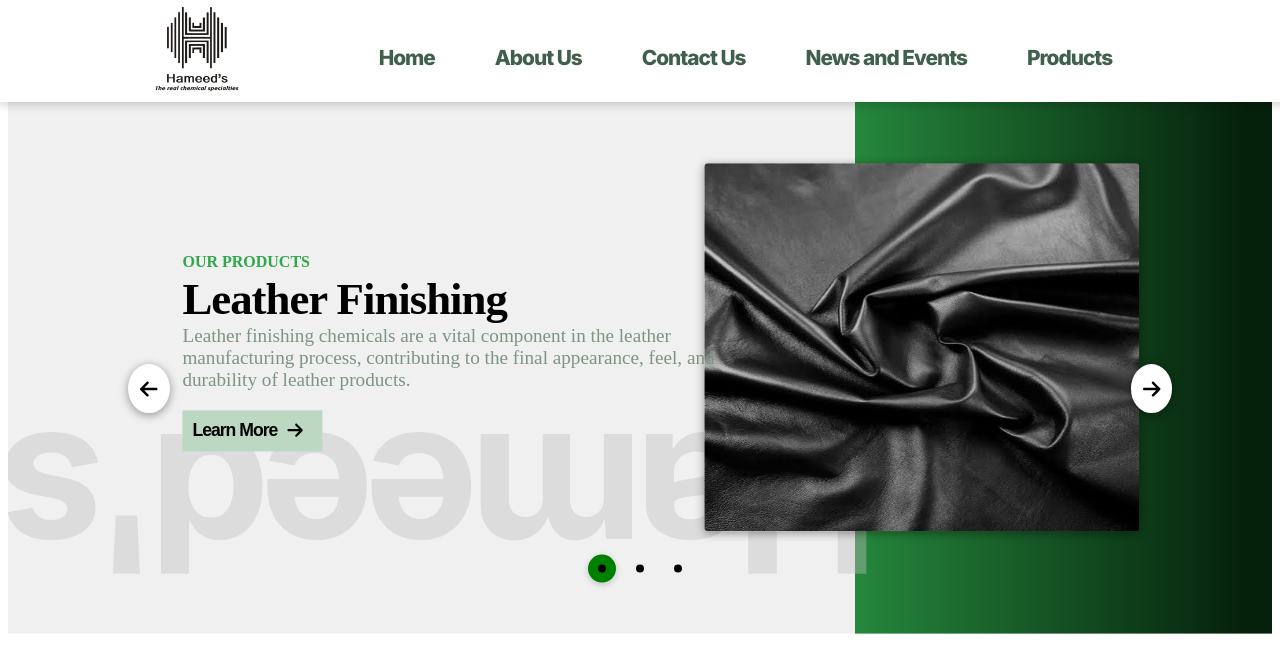
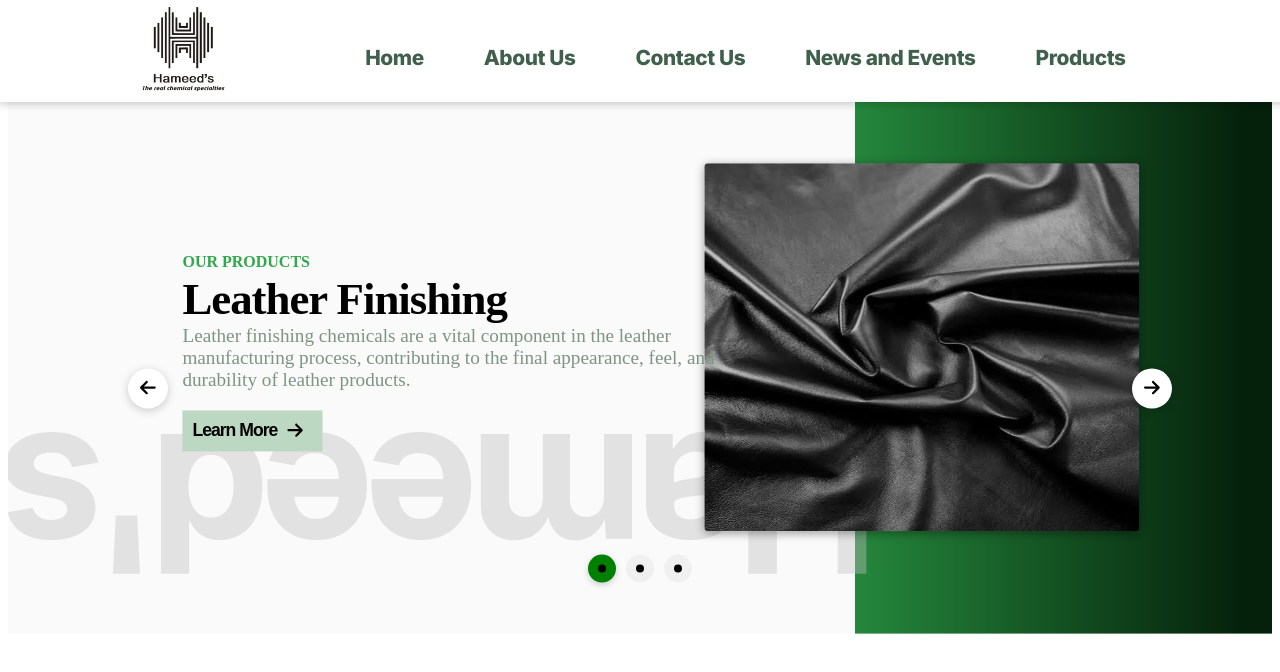
Before and after one commit to burhanmoin1/Hameeds, a Next.js app: page / in a window 1280 px wide. Shown: the top 672 px of the page. Built offline with nearby package versions, Linux system fonts and the light colour scheme; a web font is replaced by a local one.

Commit message:
'changes;

```diff
--- a/app/Carousel.js
+++ b/app/Carousel.js
@@ -1,5 +1,5 @@
 'use client';
-import React, { useState, useEffect } from 'react';
+import React, { useState, useEffect, useRef} from 'react';
 import { FontAwesomeIcon } from '@fortawesome/react-fontawesome';
 import { faArrowRight, faArrowLeft } from '@fortawesome/free-solid-svg-icons';
 import firstimage from './blackleather.jpg';
@@ -36,32 +36,104 @@ const imagesDetails = [
 
 const Carousel = () => {
   const [currentImageIndex, setCurrentImageIndex] = useState(0);
+  const startXRef = useRef(0);
+  const isDraggingRef = useRef(false);
+  const [timer, setTimer] = useState(null);
+
+  const resetTimer = () => {
+    clearInterval(timer); // clear previous timer
+    const newTimer = setInterval(() => {
+      setCurrentImageIndex((prevIndex) => (prevIndex + 1) % imagesDetails.length);
+    }, 18000); // set new timer
+    setTimer(newTimer);
+  };
 
   useEffect(() => {
     const interval = setInterval(() => {
       setCurrentImageIndex((prevIndex) => (prevIndex + 1) % imagesDetails.length);
-    }, 1800000);
+    }, 18000);
+
+    resetTimer(); // Reset the timer whenever the component mounts
 
     return () => clearInterval(interval);
   }, []);
 
+
   const goToNextSlide = () => {
     setCurrentImageIndex((prevIndex) => (prevIndex + 1) % imagesDetails.length);
+    resetTimer();
   };
 
   const goToPrevSlide = () => {
     setCurrentImageIndex((prevIndex) =>
       prevIndex === 0 ? imagesDetails.length - 1 : prevIndex - 1
     );
+    resetTimer();
+  };
+
+  const handleTouchStart = (e) => {
+    startXRef.current = e.touches[0].clientX;
+    isDraggingRef.current = true;
+  };
+
+  const handleTouchMove = (e) => {
+    if (!isDraggingRef.current) return;
+    const currentX = e.touches[0].clientX;
+    const diff = currentX - startXRef.current;
+    if (Math.abs(diff) > 50) {
+      if (diff > 0) {
+        goToPrevSlide();
+      } else {
+        goToNextSlide();
+      }
+      isDraggingRef.current = false;
+    }
+  };
+
+  const handleTouchEnd = () => {
+    isDraggingRef.current = false;
+  };
+
+  const handleMouseDown = (e) => {
+    startXRef.current = e.clientX;
+    isDraggingRef.current = true;
+  };
+
+  const handleMouseMove = (e) => {
+    if (!isDraggingRef.current) return;
+    const currentX = e.clientX;
+    const diff = currentX - startXRef.current;
+    if (Math.abs(diff) > 200) {
+      if (diff > 0) {
+        goToPrevSlide();
+      } else {
+        goToNextSlide();
+      }
+      isDraggingRef.current = false;
+    }
+  };
+
+  const handleMouseUp = () => {
+    isDraggingRef.current = false;
   };
 
   const goToSlide = (index) => {
     console.log('Go to slide clicked');
     setCurrentImageIndex(index);
+    resetTimer();
   };
 
   return (
-    <div className='carousel-container'>
+    <div
+      className='carousel-container'
+      onTouchStart={handleTouchStart}
+      onTouchMove={handleTouchMove}
+      onTouchEnd={handleTouchEnd}
+      onMouseDown={handleMouseDown}
+      onMouseMove={handleMouseMove}
+      onMouseUp={handleMouseUp}
+      onMouseLeave={handleMouseUp}
+    >
       <div className='carousel'>
         <h2 className='Hameedsheading'>Hameed's</h2>
         <div className='slides' style={{ transform: `translateX(-${currentImageIndex * 100}%)` }}>
--- a/app/globals.css
+++ b/app/globals.css
@@ -1,6 +1,5 @@
 .body {
   font-family: "Radio Canada Big";
-  letter-spacing: -1px;
 }
 
 .main-header {
@@ -14,14 +13,14 @@
   height: auto;
   overflow: hidden;
   z-index: 100;
-  box-shadow: 0px 2px 10px rgba(0, 0, 0, .2);
+  box-shadow: 0px 2px 8px rgba(0, 0, 0, .2);
 }
 
 .desktop-links {
   transform: translateY(45%);
   font-size: 1.3rem;
   font-weight: 800;
-  letter-spacing: -1px;
+  letter-spacing: -.4px;
 }
 
 .individual-link {
@@ -69,7 +68,7 @@
   background-color: transparent !important;
   border: none;
   outline: none !important;
-  z-index: 1000;
+  z-index: 180;
   }
 
 .menu-icon {
@@ -78,7 +77,7 @@
   position: relative;
   cursor: pointer;
   left: 400px;
-  z-index: 1000;
+  z-index: 160;
   }
 
 .menu-icon span {
@@ -144,7 +143,7 @@
   display: flex;
   justify-content: center;
   align-items: center;
-  z-index: 800;
+  z-index: 150;
 }
 
 .menu-items {
@@ -204,20 +203,25 @@
       }
 }
 
+.carousel-container {
+  user-select: none; /* Prevents text and other elements from being selectable */
+}
+
 .carousel {
   position: relative;
   width: 100%;
   overflow: hidden;
   height: 68vh;
   transform: translateY(15%);
-  z-index: 1;
-  background: linear-gradient(90deg, rgba(240,240,240,1) 67%, rgba(37,135,60,1) 67%, rgba(5,32,11,1) 98%);
+  z-index: 80;
+  cursor: pointer;
+  background: linear-gradient(90deg, rgba(250,250,250,1) 67%, rgba(37,135,60,1) 67%, rgba(5,32,11,1) 98%);
 }
 
 .slides {
   display: flex;
   width: 300%;
-  transition: transform 0.5s cubic-bezier(0.25, 0.1, 0.25, 1); /* Use cubic-bezier for smoother animation */
+  transition: transform 0.8s cubic-bezier(0.25, 0.1, 0.25, 1); /* Use cubic-bezier for smoother animation */
 }
 
 .slide {
@@ -233,18 +237,19 @@
 }
 
 .arrow {
-  position: absolute;
+  position: fixed;
   top: 55%;
   transform: translateY(-50%);
-  border-radius: 50%;
+  width: 40px; /* Set width and height to create a full circle */
+  height: 40px;
+  border-radius: 50%; /* Use border-radius to create a circle */
   background-color: #fff;
   color: black;
   border: none;
-  padding: 12px;
-  padding-top: 14px;
-  font-size: 20px;
+  padding: 0; /* Remove padding to make it a full circle */
+  font-size: 18px;
   cursor: pointer;
-  box-shadow: 0px 2px 10px rgba(0, 0, 0, .4);
+  box-shadow: 0px 2px 10px rgba(0, 0, 0, .2);
 }
 
 .arrow:hover{
@@ -300,7 +305,7 @@
   border-radius: 50%;
   background-color: black;
   margin: 5px;
-  z-index: 100;
+  z-index: 90;
   cursor: pointer;
   border: 10px solid #f0f0f0;
 
@@ -400,15 +405,9 @@
 }
 
   .arrow {
-    position: absolute;
+
     top: 24%;
-    transform: translateY(-50%);
-    border-radius: 50%;
-    border: none;
-    padding: 8px;
-    padding-top: 10px;
     font-size: 12px;
-    cursor: pointer;
   }
 
   .dots {
```
